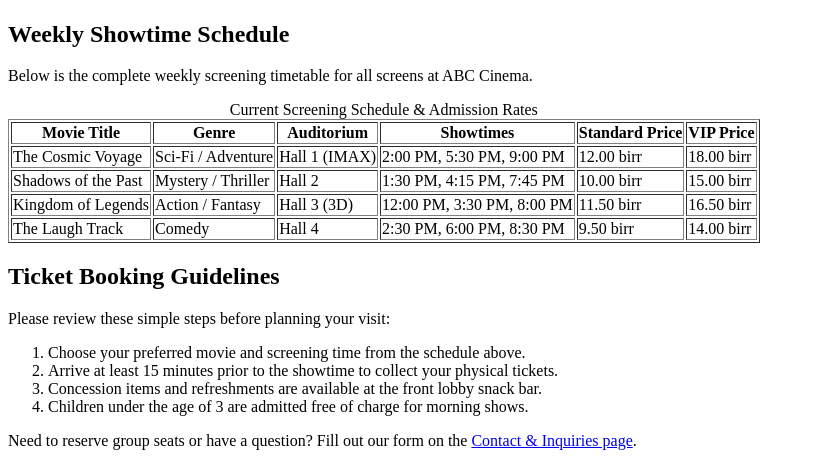
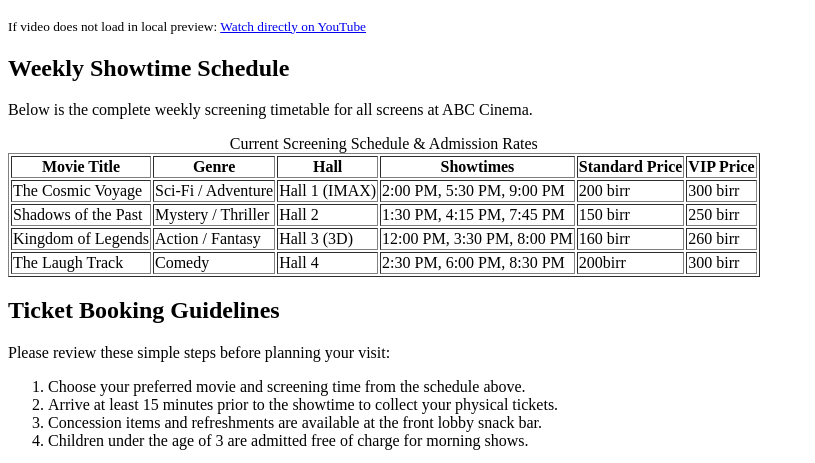
Before and after one commit to Dagmawi54/Web-Programming-I, a plain HTML site: page pages/schedule.html in a window 1280 px wide. Shown: the part 1072-1535 px from the top of the page, without its empty margins (0-815 px from the left). Drawn offline with Linux system fonts and the light colour scheme.

Commit message:
Update video embed with privacy-enhanced domain and fallback link

```diff
--- a/pages/schedule.html
+++ b/pages/schedule.html
@@ -32,12 +32,14 @@
             <h2>Featured Movie Trailer</h2>
             <p>Watch the official preview trailer for this week's featured movie:</p>
             <iframe width="560" height="315"
-                    src="https://www.youtube.com/embed/R6MlUcmOul8"
+                    src="https://www.youtube-nocookie.com/embed/R6MlUcmOul8"
                     title="ABC Cinema Featured Movie Trailer"
                     frameborder="0"
                     allow="accelerometer; autoplay; clipboard-write; encrypted-media; gyroscope; picture-in-picture"
+                    referrerpolicy="strict-origin-when-cross-origin"
                     allowfullscreen>
             </iframe>
+            <p><small>If video does not load in local preview: <a href="https://www.youtube.com/watch?v=R6MlUcmOul8" target="_blank">Watch directly on YouTube</a></small></p>
         </section>
 
         <section>
@@ -49,7 +51,7 @@
                     <tr>
                         <th>Movie Title</th>
                         <th>Genre</th>
-                        <th>Auditorium</th>
+                        <th>Hall</th>
                         <th>Showtimes</th>
                         <th>Standard Price</th>
                         <th>VIP Price</th>
@@ -61,32 +63,32 @@
                         <td>Sci-Fi / Adventure</td>
                         <td>Hall 1 (IMAX)</td>
                         <td>2:00 PM, 5:30 PM, 9:00 PM</td>
-                        <td>12.00 birr</td>
-                        <td>18.00 birr</td>
+                        <td>200 birr</td>
+                        <td>300 birr</td>
                     </tr>
                     <tr>
                         <td>Shadows of the Past</td>
                         <td>Mystery / Thriller</td>
                         <td>Hall 2</td>
                         <td>1:30 PM, 4:15 PM, 7:45 PM</td>
-                        <td>10.00 birr</td>
-                        <td>15.00 birr</td>
+                        <td>150 birr</td>
+                        <td>250 birr</td>
                     </tr>
                     <tr>
                         <td>Kingdom of Legends</td>
                         <td>Action / Fantasy</td>
                         <td>Hall 3 (3D)</td>
                         <td>12:00 PM, 3:30 PM, 8:00 PM</td>
-                        <td>11.50 birr</td>
-                        <td>16.50 birr</td>
+                        <td>160 birr</td>
+                        <td>260 birr</td>
                     </tr>
                     <tr>
                         <td>The Laugh Track</td>
                         <td>Comedy</td>
                         <td>Hall 4</td>
                         <td>2:30 PM, 6:00 PM, 8:30 PM</td>
-                        <td>9.50 birr</td>
-                        <td>14.00 birr</td>
+                        <td>200birr</td>
+                        <td>300 birr</td>
                     </tr>
                 </tbody>
             </table>
```
